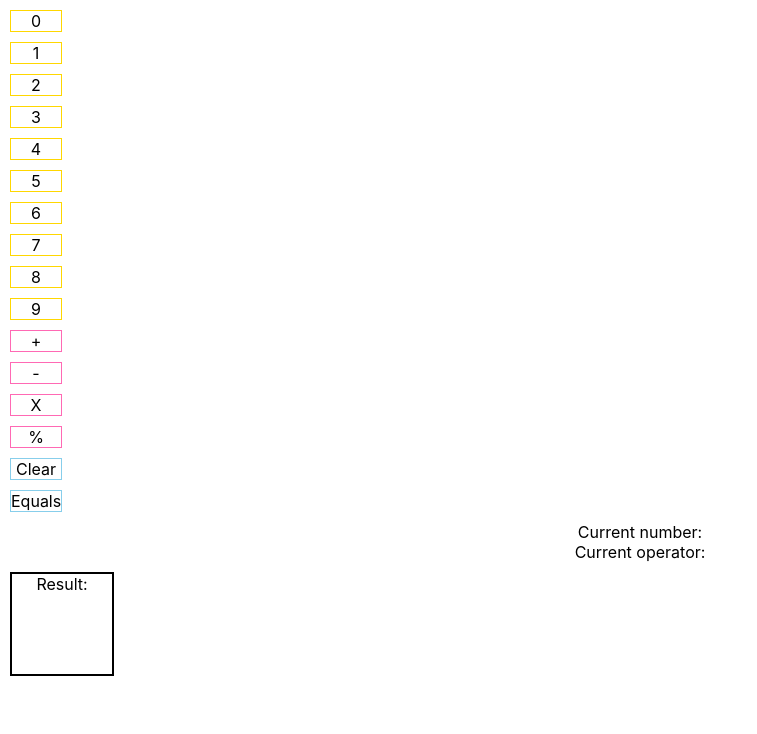
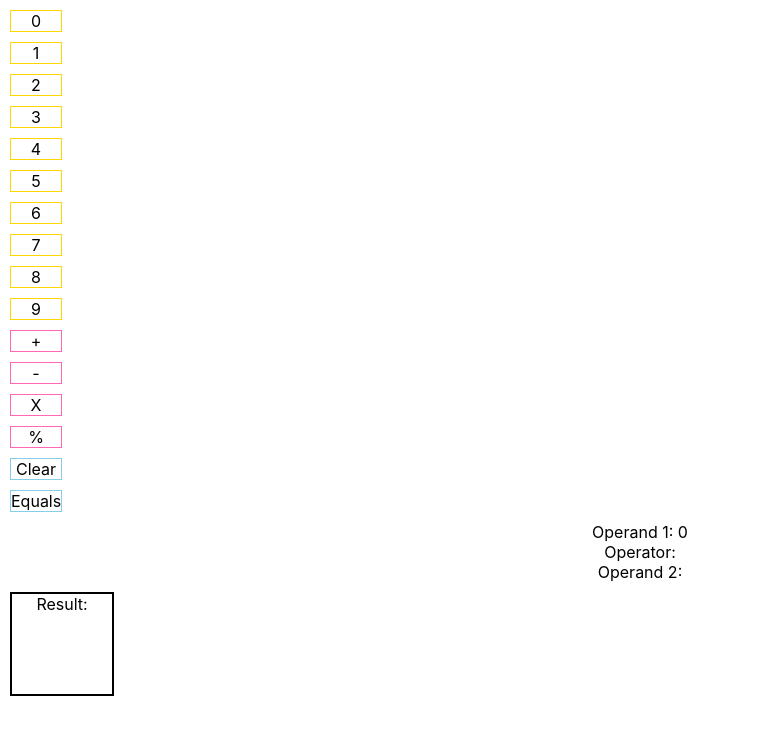
Before and after one commit to amara-j/calculator, a React (Create React App) app: page / in a window 1280 px wide. Shown: the top 734 px of the page, without its empty margins (0-757 px from the left). Built offline with nearby package versions, Linux system fonts and the light colour scheme.

Commit message:
add second operand

```diff
--- a/src/App.js
+++ b/src/App.js
@@ -6,8 +6,9 @@ import Equals from "./Equals.js";
 import { useState } from "react";
 
 function App() {
-  const [currentNumber, updateCurrentNumber] = useState("");
+  const [operand1, updateOperand1] = useState(0);
   const [currentOperator, updateCurrentOperator] = useState("");
+  const [operand2, updateOperand2] = useState("");
   const [result, updateResult] = useState("");
   const operators = ["+", "-", "X", "%"];
 
@@ -20,9 +21,8 @@ function App() {
           displayNumber={i}
           onClick={
             currentOperator === ""
-              ? () =>
-                  updateCurrentNumber(currentNumber.toString() + i.toString())
-              : () => updateCurrentNumber(i)
+              ? () => updateOperand1(operand1.toString() + i.toString())
+              : () => updateOperand2(operand2.toString() + i.toString())
           }
         />
       );
@@ -44,13 +44,14 @@ function App() {
       })}
       <Clear
         onClick={() => {
-          updateCurrentNumber("");
+          updateOperand1("");
           updateCurrentOperator("");
         }}
       />
       <Equals onClick={() => console.log("equals")} />
-      <div>Current number: {currentNumber}</div>
-      <div>Current operator: {currentOperator}</div>
+      <div> Operand 1: {operand1}</div>
+      <div>Operator: {currentOperator}</div>
+      <div> Operand 2: {operand2}</div>
       <div className="resultContainer">Result: {result}</div>
     </div>
   );
```
